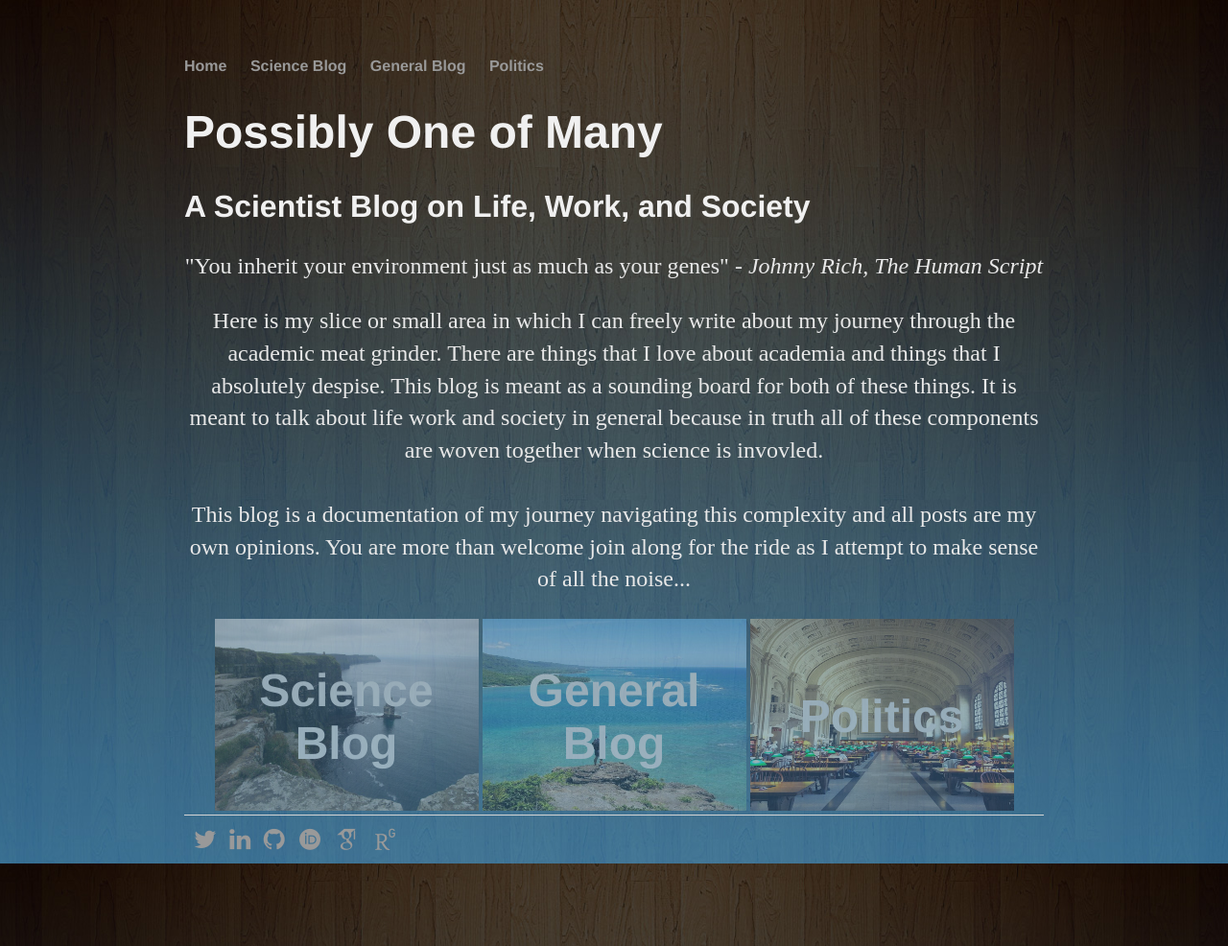
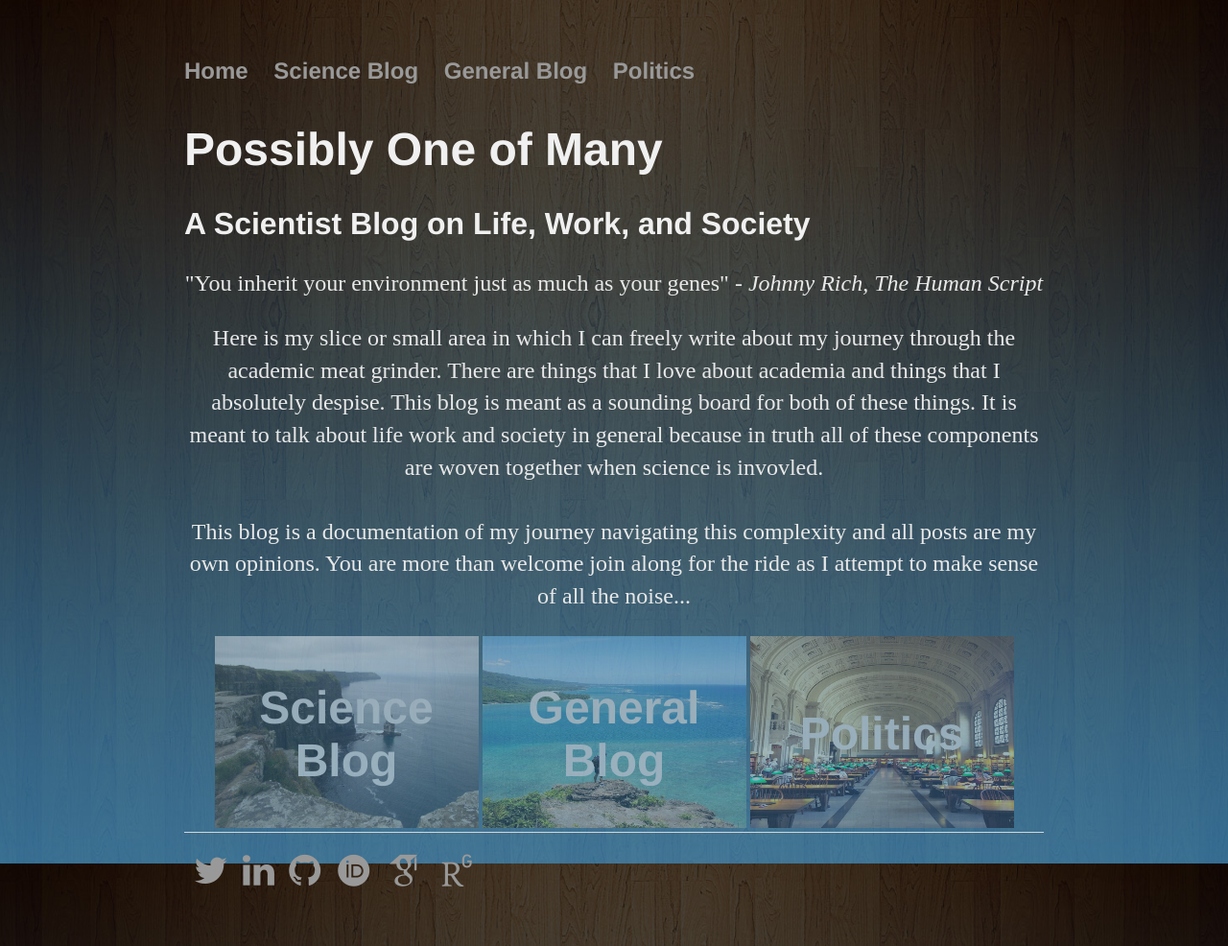
Before and after one commit to marcsze/marcsze.github.io, a Jekyll site: the page built from index.html, in a window 1280 px wide. Shown: the whole page at 96% size. Built offline with Jekyll 4.4.1, drawn with Linux system fonts in a browser that asks for light colours; some web fonts are replaced.

Commit message:
attempt to change ul and li

```diff
--- a/css/main.css
+++ b/css/main.css
@@ -54,6 +54,12 @@ footer {
     font-size: .8em;
 }
 
+ul {
+   margin: 20px auto 40px;
+   font-size: 1.5em;
+   color: rgb(232,232,232);
+}
+
 ul.posts {
     margin: 20px auto 40px;
     font-size: 1.5em;
```
